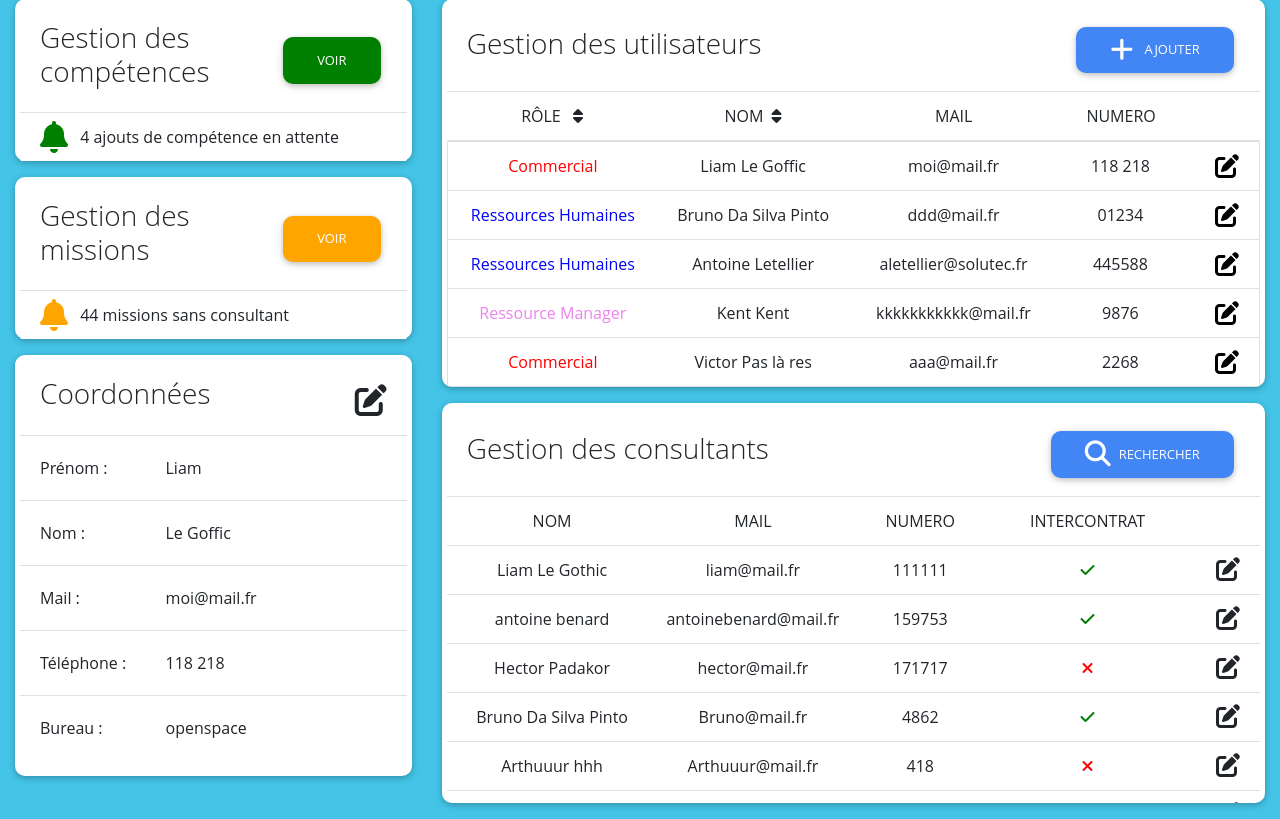
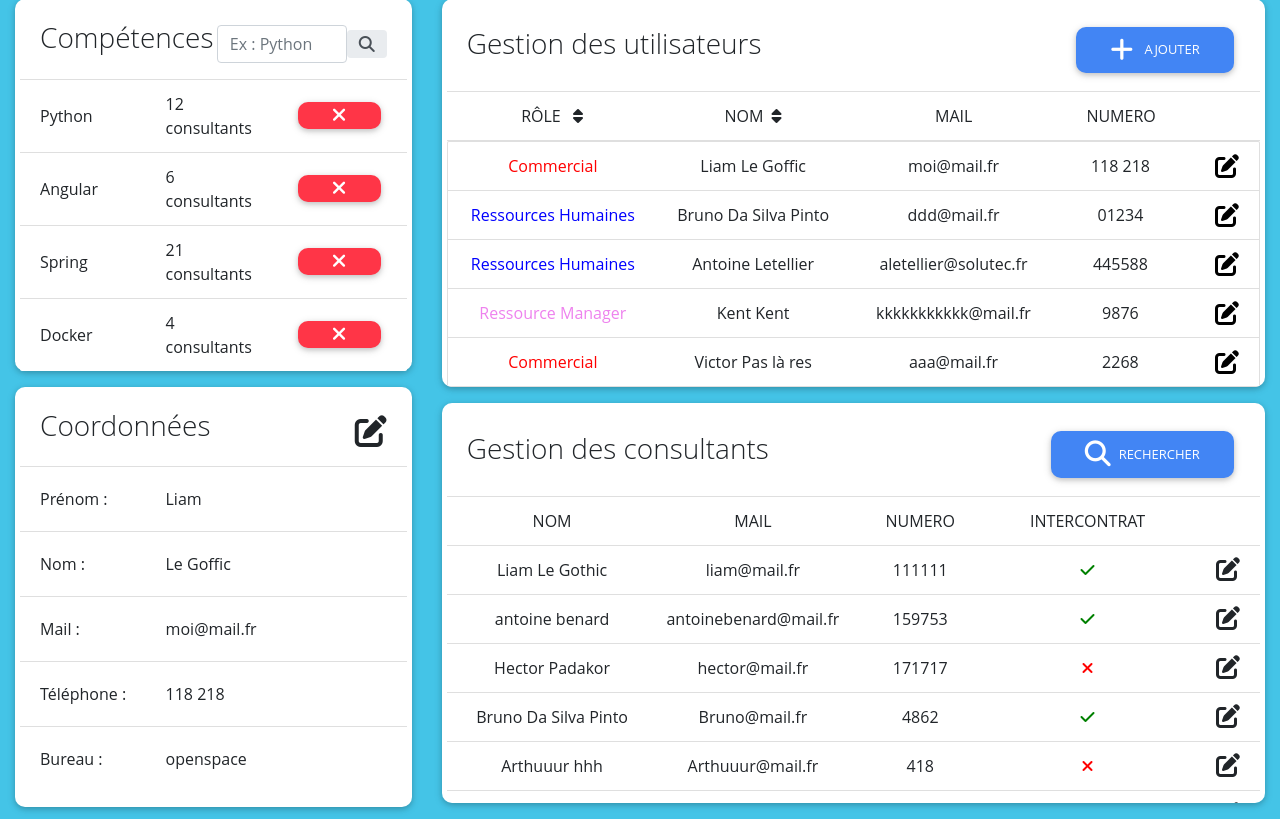
Before and after one commit to LiamLeGoffic/matching-project, a Django app: page /RM/1/ in a window 1280 px wide. Shown: the part 147-966 px from the top of the page. Run offline with Django 4.2, Linux system fonts and the light colour scheme; data comes from the database, SQL or seed files in the repository; some libraries are stand-ins or nearby versions; grey boxes are pictures that could not be loaded.

Commit message:
compétences

```diff
--- a/matching/templates/matching/RM_home.html
+++ b/matching/templates/matching/RM_home.html
@@ -88,29 +88,71 @@
             <div class="card card-style">
                 <ul class="list-group list-group-flush">
                     <li class="list-group-item flex-arrangement">
-                        <h3 class="card-title" style="flex: 1;">Gestion des compétences</h3>
-                        <a type="button" class="btn flex-right" style="background-color: green; color: white;" href="{% url 'gestion-skills' %}">
-                            Voir
-                        </a>
+                        <h3 class="card-title" style="flex: 1;">Compétences</h3>
+                        <form class="input-group w-auto my-auto d-none d-sm-flex flex-right">
+                            <input style="max-width: 75%;" autocomplete="off" type="search" class="form-control rounded" placeholder="Ex : Python" name="saisie"  />
+                            <span class="input-group-text border-0 d-none d-lg-flex"><i class="fas fa-search"></i></span>
+                        </form>
                     </li>
                     <li class="list-group-item">
-                        <i class="fa-solid fa-bell fa-2xl mr-2" style="color: green;"></i>
-                        4 ajouts de compétence en attente
-                    </li>
-                </ul>
-            </div>
-
-            <div class="card mt-3 card-style">
-                <ul class="list-group list-group-flush">
-                    <li class="list-group-item flex-arrangement">
-                        <h3 class="card-title" style="flex: 1;">Gestion des missions</h3>
-                        <a type="button" class="btn flex-right" style="background-color: orange; color: white;" href="{% url 'gestion-missions' %}">
-                            Voir
-                        </a>
+                        <div class="row" style="display: flex; align-items: center;">
+                            <div class="col-4">
+                                Python
+                            </div>
+                            <div class="col-4">
+                                12 consultants
+                            </div>
+                            <div class="col-4" style="display: flex; justify-content: flex-end; align-items: center;">
+                                <button type="button" class="btn btn-danger" style="display: flex; justify-content: center;">
+                                    <i class="fa-solid fa-xmark fa-xl"></i>
+                                </button>
+                            </div>
+                        </div>
                     </li>
                     <li class="list-group-item">
-                        <i class="fa-solid fa-bell fa-2xl mr-2" style="color: orange;"></i>
-                        44 missions sans consultant
+                        <div class="row" style="display: flex; align-items: center;">
+                            <div class="col-4">
+                                Angular
+                            </div>
+                            <div class="col-4">
+                                6 consultants
+                            </div>
+                            <div class="col-4" style="display: flex; justify-content: flex-end; align-items: center;">
+                                <button type="button" class="btn btn-danger" style="display: flex; justify-content: center;">
+                                    <i class="fa-solid fa-xmark fa-xl"></i>
+                                </button>
+                            </div>
+                        </div>
+                    </li>
+                    <li class="list-group-item">
+                        <div class="row" style="display: flex; align-items: center;">
+                            <div class="col-4">
+                                Spring
+                            </div>
+                            <div class="col-4">
+                                21 consultants
+                            </div>
+                            <div class="col-4" style="display: flex; justify-content: flex-end; align-items: center;">
+                                <button type="button" class="btn btn-danger" style="display: flex; justify-content: center;">
+                                    <i class="fa-solid fa-xmark fa-xl"></i>
+                                </button>
+                            </div>
+                        </div>
+                    </li>
+                    <li class="list-group-item">
+                        <div class="row" style="display: flex; align-items: center;">
+                            <div class="col-4">
+                                Docker
+                            </div>
+                            <div class="col-4">
+                                4 consultants
+                            </div>
+                            <div class="col-4" style="display: flex; justify-content: flex-end; align-items: center;">
+                                <button type="button" class="btn btn-danger" style="display: flex; justify-content: center;">
+                                    <i class="fa-solid fa-xmark fa-xl"></i>
+                                </button>
+                            </div>
+                        </div>
                     </li>
                 </ul>
             </div>
```
Also changed, not shown: matching/templates/matching/gestion_skills.html (+17 -34 lines).
